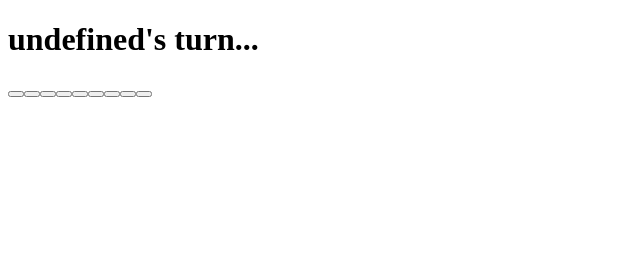
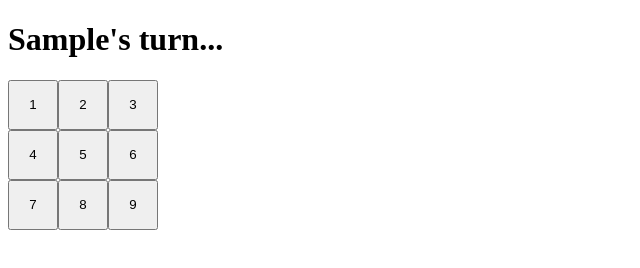
Before and after one commit to Rassan99/tic-tac-toe, a plain HTML site: page index.html in a window 1280 px wide. Both pictures are taken after typing "Sample", "Sample" into the empty fields and a click on the input "Submit". Shown: the whole page, without its empty margins (0-640 px from the left). Drawn offline with Linux system fonts and the light colour scheme.

```diff
--- a/scripts.js
+++ b/scripts.js
@@ -4,7 +4,6 @@ let GameBoard = (function () {
     [4, 5, 6],
     [7, 8, 9],
   ];
-  // const getBoard = () => board;
 
   return board;
 })();
@@ -122,11 +121,13 @@ function ScreenController() {
   submitBttn.addEventListener("click", func);
   const boardDiv = document.querySelector(".board");
   const playerTurnDiv = document.querySelector(".turn");
+  boardDiv.style.display = "none";
   let choice;
   let p1choice;
   let p1Name;
   let p2choice;
   let p2Name;
+  let game;
   function func() {
     choice = document.getElementsByName("choice");
     for (let i = 0; i < choice.length; i++) {
@@ -138,74 +139,37 @@ function ScreenController() {
     p2Name = document.getElementById("p2name").value;
     p2choice = p1choice === "x" ? "o" : "x";
     document.getElementById("form").remove();
-    console.log(p2choice);
-    return {
-      p1choice,
-      p1Name,
-      p2Name,
-      p2choice,
-    };
+    game = gameController(Player(p1Name, p1choice), Player(p2Name, p2choice));
+    boardDiv.style.display = "grid";
+    const activePlayer = game.getActivePlayer();
+    playerTurnDiv.textContent = `${activePlayer.name}'s turn...`;
   }
 
-  const game = gameController(
-    Player(p1Name, p1choice),
-    Player(p2Name, p2choice)
-  );
   const updateScreen = () => {
-    // clear the board
+    const board = GameBoard;
     boardDiv.textContent = "";
 
-    // get the newest version of the board and player turn
-    const board = game.getBoard;
-    const activePlayer = game.getActivePlayer();
-
-    // Display player's turn
-    playerTurnDiv.textContent = `${activePlayer.name}'s turn...`;
-
-    // Render board squares
     board.forEach((row) => {
       row.forEach((cell, index) => {
-        // Anything clickable should be a button!!
         const cellButton = document.createElement("button");
         cellButton.classList.add("cell");
-        // Create a data attribute to identify the column
-        // This makes it easier to pass into our `playRound` function
         cellButton.dataset.column = index;
-        // cellButton.textContent = cell.getValue();
+        cellButton.textContent = cell;
         boardDiv.appendChild(cellButton);
       });
     });
   };
 
-  // Add event listener for the board
   function clickHandlerBoard(e) {
-    const selectedColumn = e.target.dataset.column;
-    // Make sure I've clicked a column and not the gaps in between
-    if (!selectedColumn) return;
-
+    const selectedColumn = e.target.textContent;
+    const activePlayer = game.getActivePlayer();
+    playerTurnDiv.textContent = `${activePlayer.name}'s turn...`;
     game.playRound(selectedColumn);
     updateScreen();
   }
   boardDiv.addEventListener("click", clickHandlerBoard);
 
-  // Initial render
   updateScreen();
-
-  // We don't need to return anything from this module because everything is encapsulated inside this screen controller.
 }
 
 ScreenController();
-
-// let rass = Player("rass", "x");
-// let ra = Player("ra", "o");
-
-// const game = gameController(rass, ra);
-// game.playRound(1); // X in position 1
-// game.playRound(2); // O in position 2
-// game.playRound(3); // X in position 3
-// game.playRound(5); // O in position 5
-// game.playRound(6); // X in position 6
-// game.playRound(4); // O in position 4
-// game.playRound(7); // X in position 7
-// game.playRound(9); // O in position 9
-// game.playRound(8); // X in position 8
--- a/styles.css
+++ b/styles.css
@@ -3,3 +3,7 @@
   flex-direction: column;
   width: 50%;
 } */
+.board {
+  display: grid;
+  grid-template: 50px 50px 50px / 50px 50px 50px;
+}
```
Also changed, not shown: index.html (+0 -10 lines), img/Oicon.webp (renamed from Oicon.webp), img/Xicon.png (renamed from Xicon.png), img/player1.jpg (renamed from player1.jpg), img/player2.jpg (renamed from player2.jpg).
